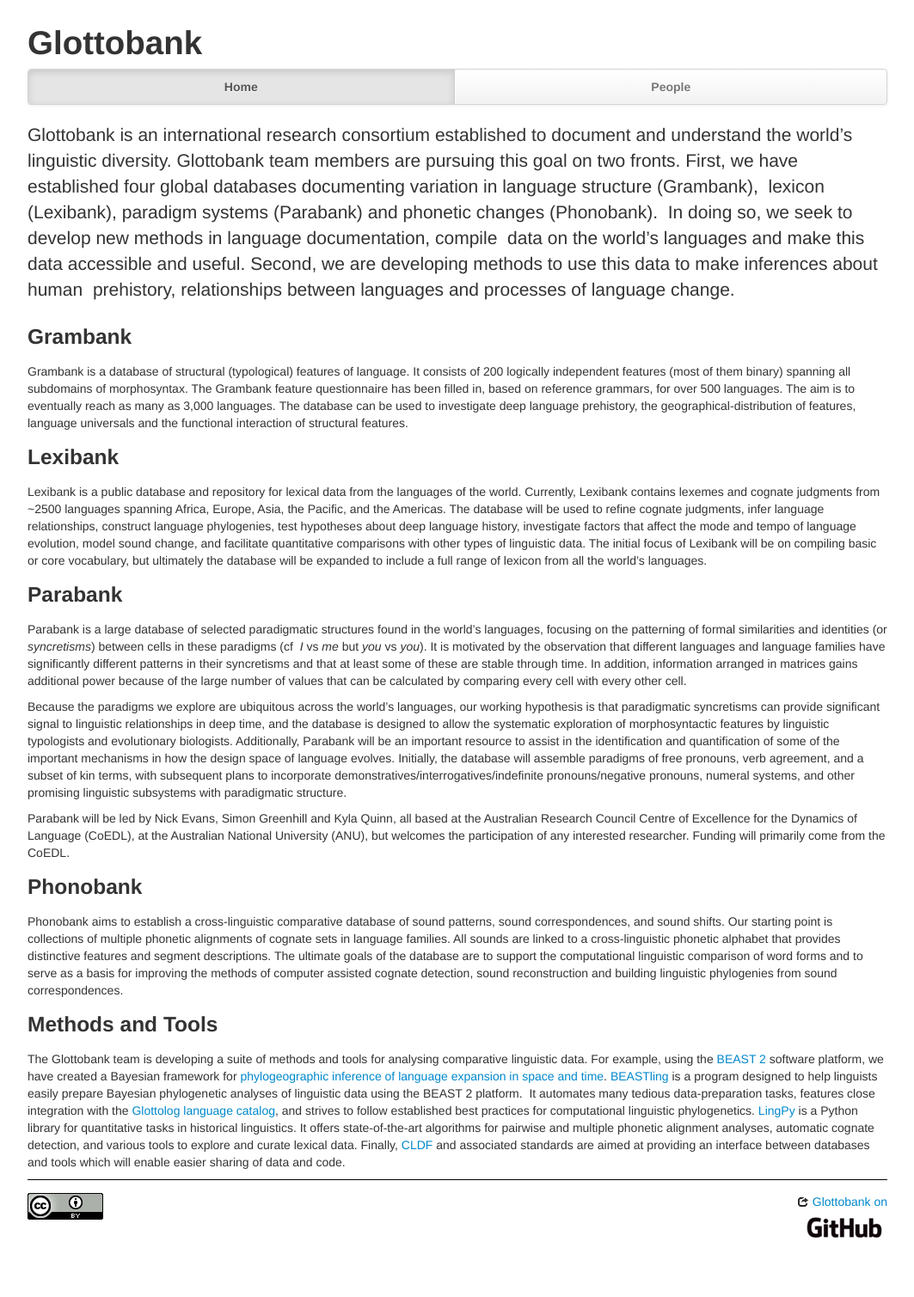
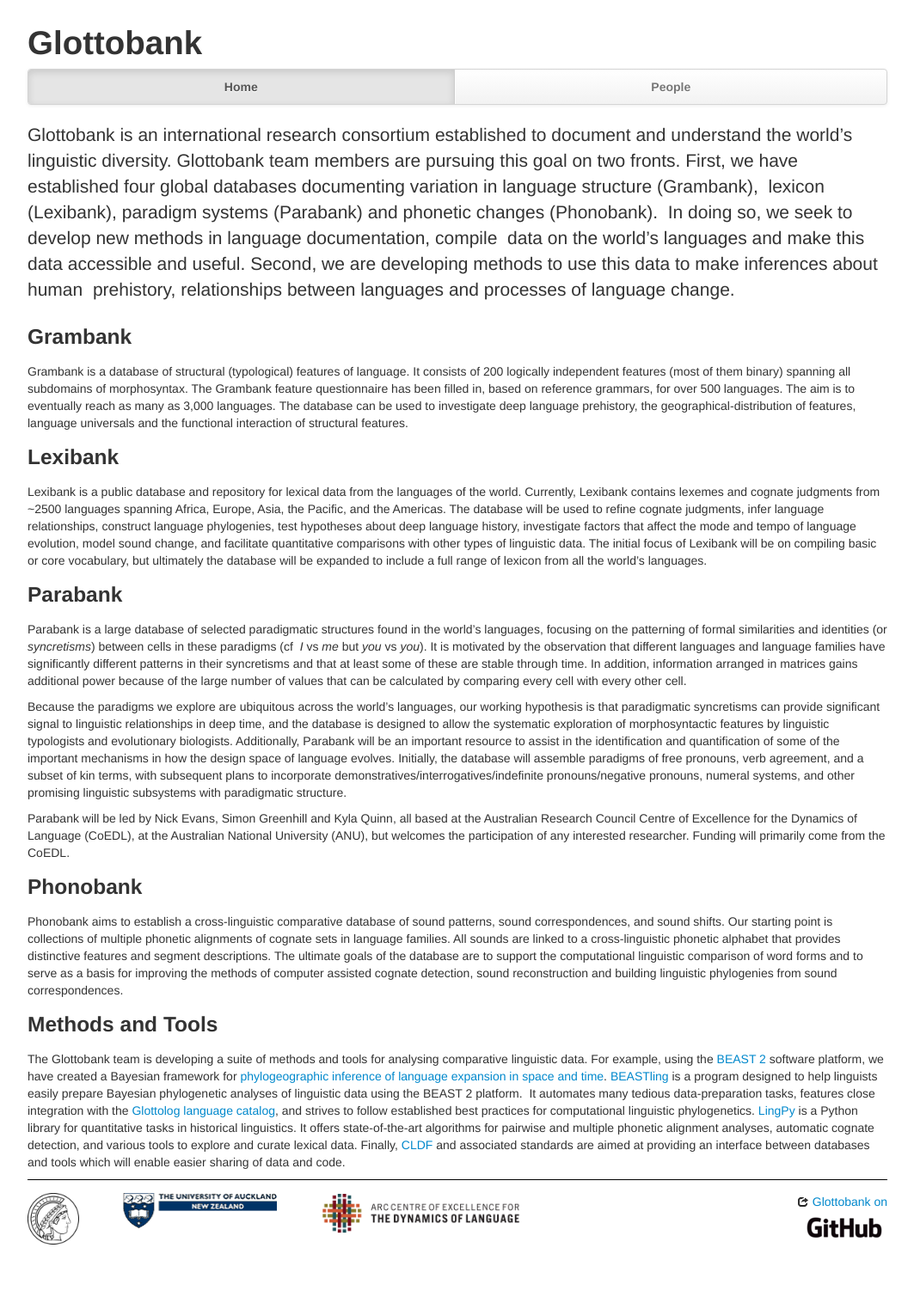
Before and after one commit to glottobank/glottobank.github.io, a Jekyll site: the page built from index.md, in a window 1280 px wide. Shown: the whole page at 86% size, without its empty margins (108-1171 px from the left). Built offline with Jekyll 4.4.1, drawn with Linux system fonts in a browser that asks for light colours; nearby versions of some CDN libraries.

Commit message:
added logos of funding orgs

```diff
--- a/_layouts/bootstrap.html
+++ b/_layouts/bootstrap.html
@@ -103,20 +103,22 @@
       </div>
 
   <div class="row-fluid" style="padding-top: 15px; border-top: 1px solid black;">
-    <div class="span3">
-      <a rel="license" href="http://creativecommons.org/licenses/by/4.0/">
-        <img alt="License" style="border-width:0" src="/images/cc-by.png" />
+    <div class="span1">
+        <a href="http://shh.mpg.de" title="Max Planck Institute for the Science of Human History, Jena">
+            <img width="80" src="/images/minerva.png" />
+        </a>
+    </div>
+    <div class="span3" style="text-align: center;">
+      <a href="https://www.auckland.ac.nz/" title="The University of Auckland">
+        <img width="180" style="border-width:0" src="/images/auckland_uny_logo.gif" />
       </a>
-        <!--a href="http://shh.mpg.de" title="Max Planck Institute for the Science of Human History, Jena">
-            <img width="80" src="/images/minerva.png" />
-        </a-->
     </div>
-    <div class="span6" style="text-align: center;">
-        <!--a rel="license" href="http://creativecommons.org/licenses/by/4.0/">
-            <img alt="License" style="border-width:0" src="/images/cc-by.png" />
-        </a-->
+    <div class="span3" style="text-align: center;">
+        <a href="http://www.dynamicsoflanguage.edu.au/" title="ARC Centre of Excellence for the Dynamics of Language">
+            <img width="300" style="border-width:0" src="/images/coedl_logo.png" />
+        </a>
     </div>
-    <div class="span3" style="text-align: right;">
+    <div class="span5" style="text-align: right;">
         <a href="https://github.com/glottobank">
             <i class="icon-share">&nbsp;</i>
             Glottobank on<br/>
```
Also changed, not shown: images/auckland_uny_logo.gif (added), images/coedl_logo.png (added).
